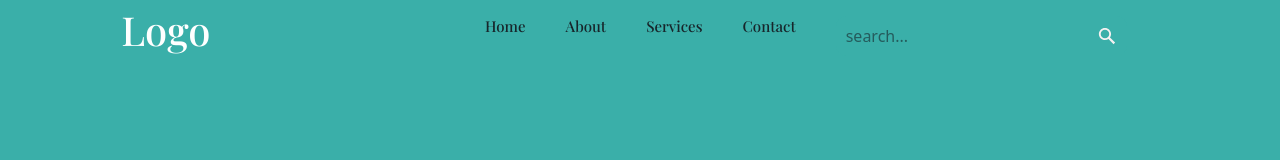
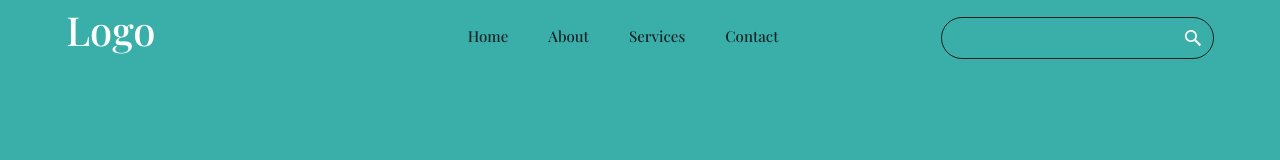
Before and after one commit to bijimathew/PRACTICE, a plain HTML site: page index.html in a window 1280 px wide. Drawn offline with nearby package versions, Linux system fonts and the light colour scheme.

Commit message:
some chnges

```diff
--- a/design.css
+++ b/design.css
@@ -26,8 +26,9 @@ nav .left{
 }
 nav .right{
 
-    padding: 12px;
+    padding: 10px;
     margin-top: 14px;
+    padding-left: 10rem;
 
 
 
@@ -35,27 +36,33 @@ nav .right{
 /*_______________________ yeh search button ki css hai___________________________________ */
 #form {
     background-color:#3aafa9 ;
-    border: hidden;
-    border-radius: 10px;
+    border: 1px solid rgb(31, 31, 31);
+    border-radius: 25px;
     display: flex;
     flex-direction: row;
     align-items: center;
+    margin-top: 18px;
 
 
 }
 #form:hover{
     box-shadow: -1px 0 coral, 0 1px rgb(201, 12, 135), 1px 0 coral, 0 -1px rgb(224, 12, 164);
-    transition: 0.7s;
+    border: hidden;
+    transition: 0.4s;
 }
 input{
     all: unset;
+    text-align:center;
     font: 16px system-ui;
-    height: 10%;
-    padding: 6px 10px;
+    height: 5%;
+
 }
 ::placeholder{
     color: #17252a;
     opacity: 0.6;
+    text-align: center;
+
+
 }
 
 button{
--- a/index.html
+++ b/index.html
@@ -21,18 +21,21 @@
                 <Li><a href="/">About</a></Li>
                 <Li><a href="/">Services</a></Li>
                 <Li><a href="/">Contact</a></Li>
-                <li><form id="form">
-                    <input type="search" id="query" name="q"
-                    placeholder="search..."
-                    aria-label="search through site content">
-                    <button><svg viewBox="0 0 1024 1024"><path class="path1" d="M848.471 928l-263.059-263.059c-48.941 36.706-110.118 55.059-177.412 55.059-171.294 0-312-140.706-312-312s140.706-312 312-312c171.294 0 312 140.706 312 312 0 67.294-24.471 128.471-55.059 177.412l263.059 263.059-79.529 79.529zM189.623 408.078c0 121.364 97.091 218.455 218.455 218.455s218.455-97.091 218.455-218.455c0-121.364-103.159-218.455-218.455-218.455-121.364 0-218.455 97.091-218.455 218.455z"></path></svg>
-                    </button>
-                </form></li>
+
             </ul>
         </div>
+        <form id="form">
+            <input type="search" id="query" name="q"
+            placeholder=""
+            aria-label="search through site content">
+            <button><svg viewBox="0 0 1024 1024"><path class="path1" d="M848.471 928l-263.059-263.059c-48.941 36.706-110.118 55.059-177.412 55.059-171.294 0-312-140.706-312-312s140.706-312 312-312c171.294 0 312 140.706 312 312 0 67.294-24.471 128.471-55.059 177.412l263.059 263.059-79.529 79.529zM189.623 408.078c0 121.364 97.091 218.455 218.455 218.455s218.455-97.091 218.455-218.455c0-121.364-103.159-218.455-218.455-218.455-121.364 0-218.455 97.091-218.455 218.455z"></path></svg>
+            </button>
+        </form>
     </nav>
    </header>
-   <div class="section">
+   <div class="section- first">
+
+
 
    </div>
 </body>
```
